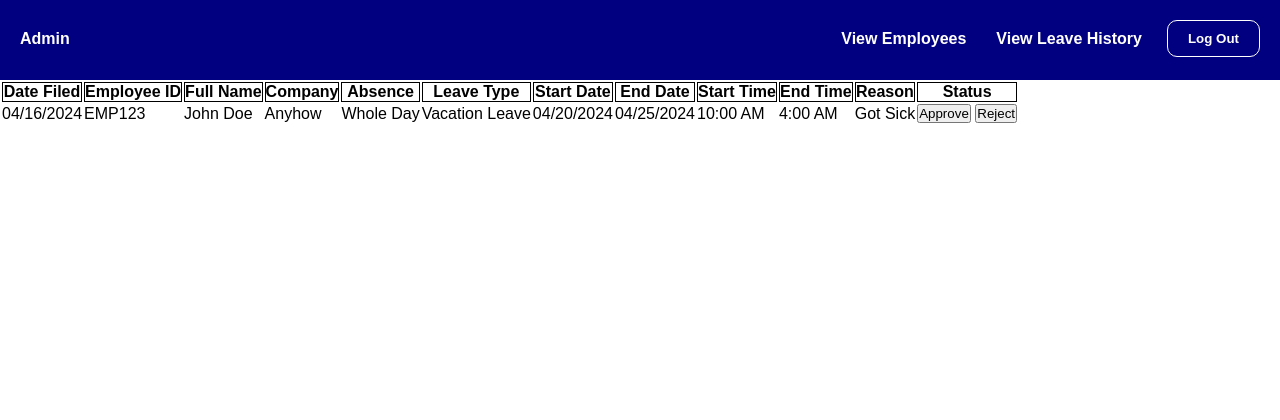
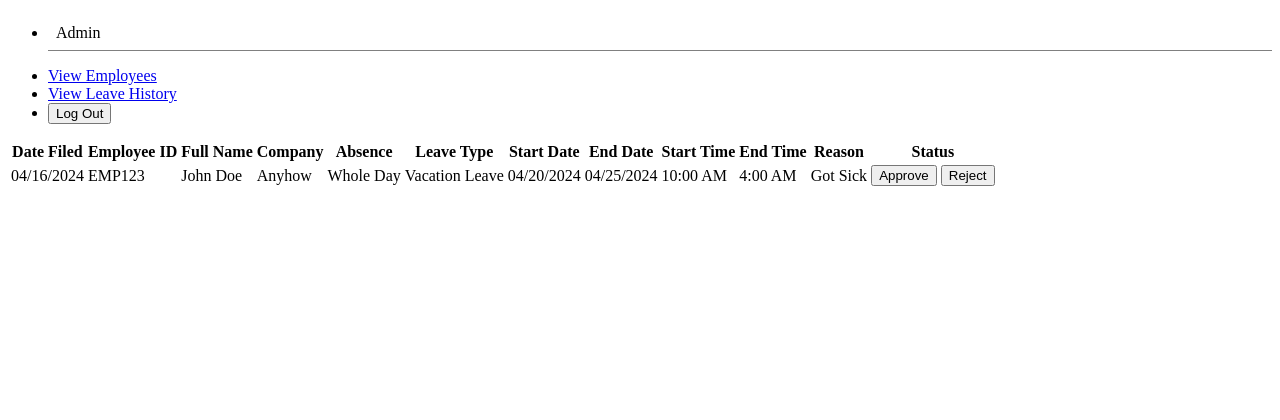
Before and after one commit to AndreaGajelan/-LeaveFormWeb, a PHP site: page /admin-panel.html in a window 1280 px wide. Shown: the top 420 px of the page. After the commit the page ends 186 px from the top, so only its background shows below. Run offline with PHP 8.4, Linux system fonts and the light colour scheme.

Commit message:
Update admin-panel.css

```diff
--- a/admin-panel.css
+++ b/admin-panel.css
@@ -1,70 +1,92 @@
-* {
-  margin: 0;
-  padding: 0;
-  font-family: Arial, Helvetica, sans-serif
+/* Modal styles */
+.modal {
+    display: none;
+    position: fixed;
+    z-index: 1;
+    left: 0;
+    top: 0;
+    width: 100%;
+    height: 100%;
+    overflow: auto;
+    background-color: rgba(0,0,0,0.10); /* Background overlay */
+    -webkit-backdrop-filter: blur(4px);
 }
 
-body {
-  min-height: 200vh;
+.modal-content {
+    background-color: #fefefe;
+    margin: 15% auto;
+    padding: 20px;
+    border: 1px solid #888;
+    box-shadow: 2px 2px 2px 2px black;
+    width: 80%;
 }
 
-.admin-nav {
-  background: navy;
-  height: 100%;
-  width: 100%;
-  display: flex;
-  padding: 20px 10px 60px 10px;
+.close {
+    color: #aaa;
+    float: right;
+    font-size: 28px;
+    font-weight: bold;
 }
 
-.admin-nav ul{
-  color: white;
-  font-weight: bold;
-  display: flex;
-  list-style-type: none;
-  padding: 0;
-  overflow: hidden;
-  justify-content: center;
-  align-items: center;
+.close:hover,
+.close:focus {
+    color: black;
+    text-decoration: none;
+    cursor: pointer;
 }
 
-.leave-admin {
-  position: fixed;
-  left: 20px;
+p {
+    padding: 20px;
+    border-bottom: .5px solid gray;
+    text-align: left;
+    padding: 8px;
 }
 
-.nav-features {
-  position: fixed;
-  right: 0;
-  margin-right: 10px;
+/* Tab styles */
+.tab {
+    display: flex;
+    justify-content: center;
+    margin-top: 100px;
+    overflow: hidden;
 }
 
-.admin-nav ul li a {
-  color: white;
-  text-decoration: none;
-  padding: 15px;
+.tab button {
+    background-color: inherit;
+    outline: none;
+    cursor: pointer;
+    padding: 14px 16px;
+    transition: 0.3s;
+
+    border: 1px solid #ccc;
+    border-radius: 2px;
 }
 
-.admin-nav ul li a:hover{
-  font-weight: bold;
-  background-color: white;
-  color: navy;
-  border-radius: 10px;
+.tab button:hover {
+    background-color: #ddd;
 }
 
-.logout-btn {
-  margin: 0px 10px 0 10px;
-  border: solid 1px white;
-  padding: 10px 20px;
-  background-color: transparent;
-  color: white;
-  font-weight: bold;
-  border-radius: 10px;
+.tab button.active {
+    color: white;
+    font-weight: bold;
+    background-color: #526db8;
 }
 
-.logout-btn:hover {
-  background-color: darkred;
+.tabcontent {
+    display: none;
+    padding: 6px 12px;
+    border-top: none;
 }
 
-.emp-table th {
-  border: solid 1px black;
+.tabcontent table {
+    width: 100%;
+    border-collapse: collapse;
 }
+
+.tabcontent table, .tabcontent th, .tabcontent td {
+    border: 1px solid black;
+}
+
+.tabcontent th, .tabcontent td {
+    padding: 8px;
+    text-align: left;
+}
```
